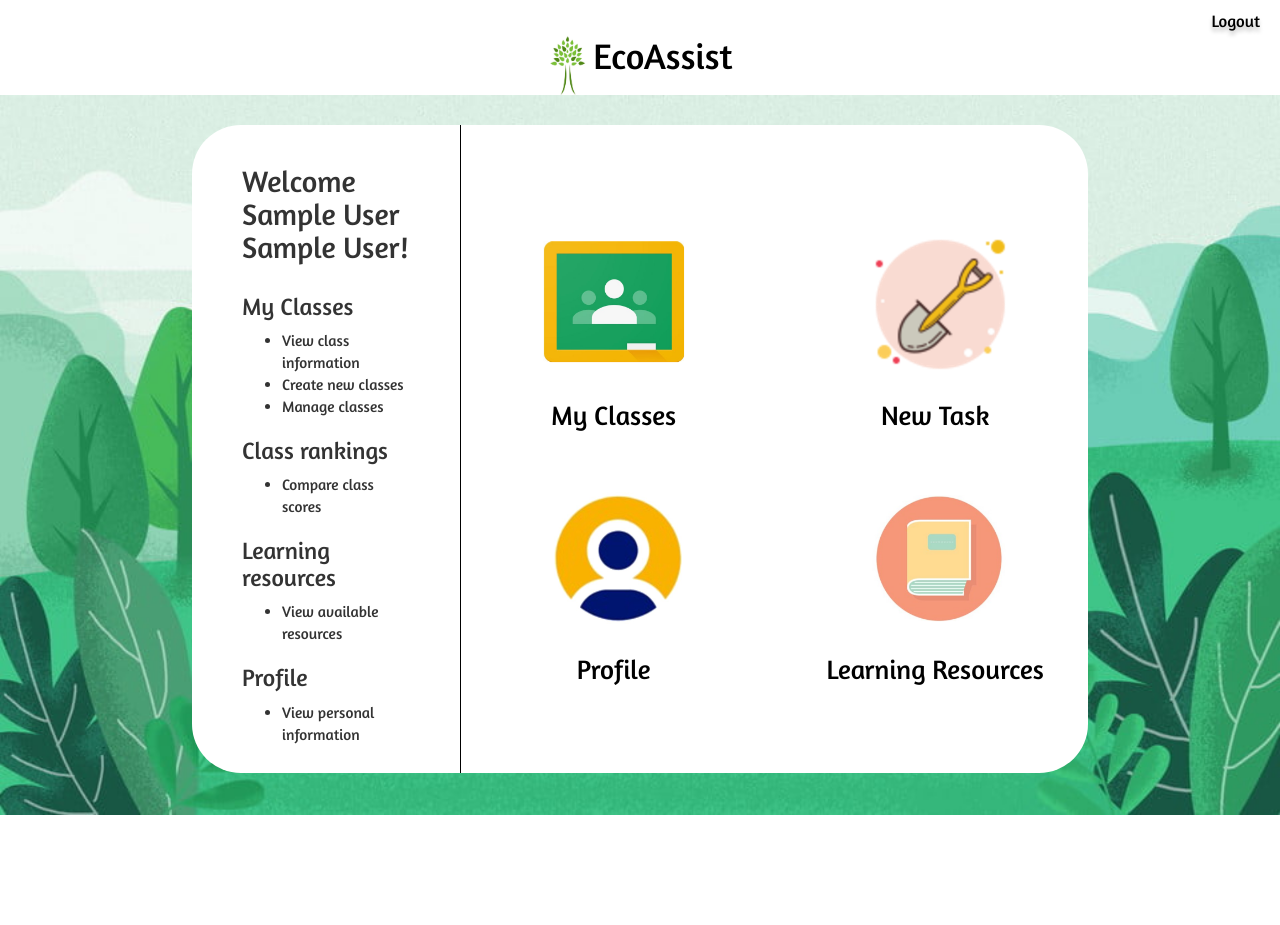
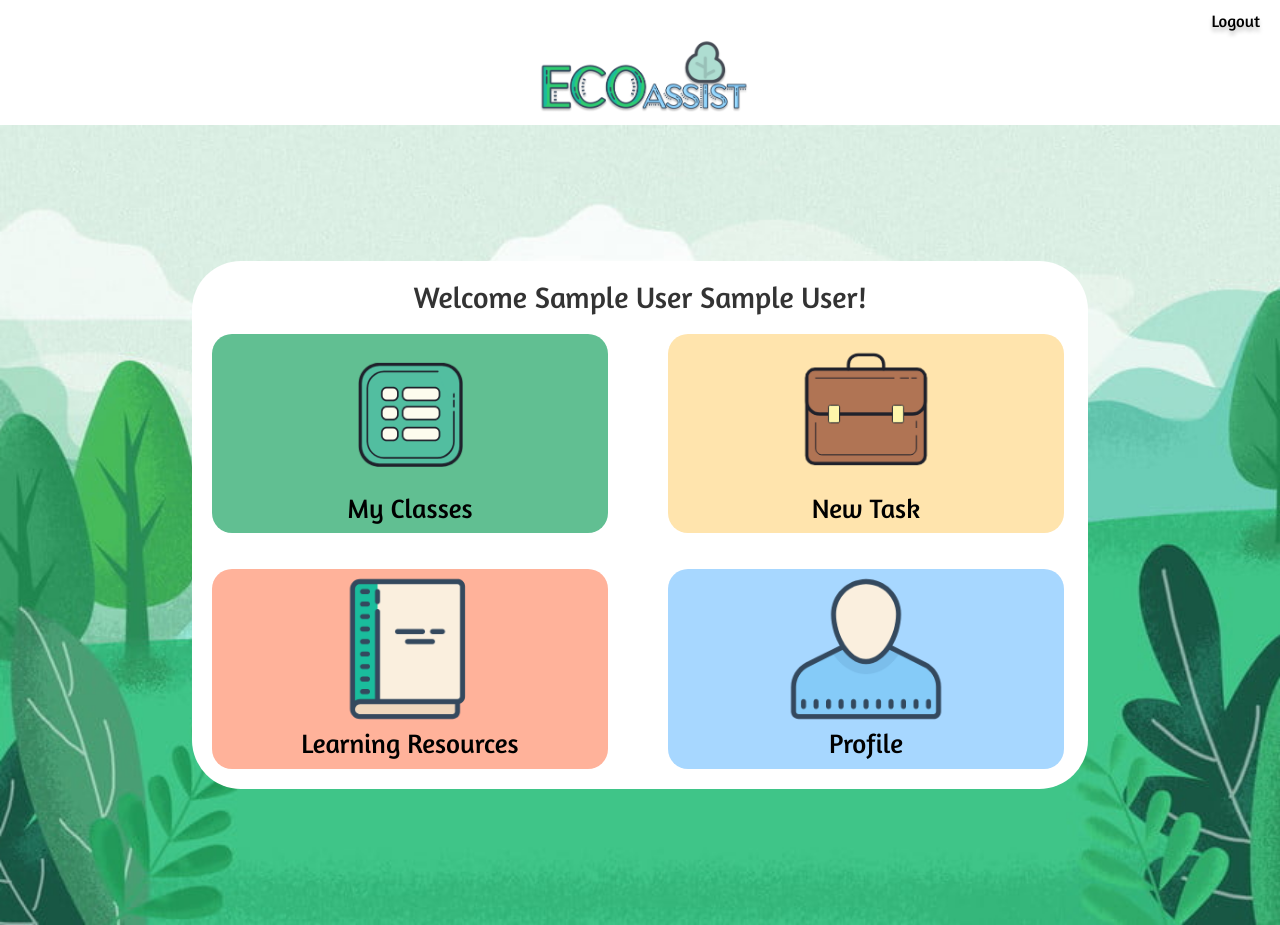
Before and after one commit to fwrhine/EcoAssist, a Flask app: page / in a window 1280 px wide. Before the commit the page ends 815 px from the top, so only its background shows below. Run offline with Flask 2, Linux system fonts and the light colour scheme; the visitor is signed in with stand-in values (Sample User, id 1); parts of the project's set-up code (start-up, migrations or seed data) failed here and were passed over; some libraries are stand-ins or nearby versions.

Commit message:
Front end updates

```diff
--- a/services/web/project/static/css/main.css
+++ b/services/web/project/static/css/main.css
@@ -10,7 +10,6 @@ body, html {
 /* ---------------------------- BASE CONTAINERS ----------------------------*/
 .background {
   background-image: url(../images/environmentalbackground.jpg);
-  height: 90%;
   background-position: center;
   background-repeat: no-repeat;
   background-size: cover;
@@ -18,16 +17,18 @@ body, html {
   display: flex;
   align-items: center;
   justify-content: center;
+  height: 100%;
 }
 
 .content {
   background-color: #FFFFFF;
   width: 70%;
-  height: 90%;
   margin-bottom: 1%;
   border-radius: 49px;
   display: inline-block;
   text-align: center;
+  margin-top: 20px;
+  margin-bottom: 20px;
 }
 
 /* Side menu */
@@ -63,9 +62,8 @@ body, html {
 }
 
 /* Home page container
-    (centering items without title header)*/
+(centering items without title header)*/
 .inner-content-home {
-  height: 100%;
   width: 100%;
   display: flex;
   align-items: center;
@@ -160,7 +158,8 @@ header {
 
 header img {
   vertical-align: middle;
-  height: 60px;
+  height: 80px;
+  margin-bottom: 10px;
 }
 
 header h1 {
@@ -231,7 +231,7 @@ input[type="submit"] {
 
 /* ---------------------------- HOME PAGE ----------------------------*/
 /* Welcome text section to the left */
-.welcome {
+/*.welcome {
   width: 30%;
   height: 100%;
   text-align: left;
@@ -241,19 +241,20 @@ input[type="submit"] {
   border-right: 1px solid #000000;
   float: left;
   overflow: auto;
-}
+}*/
 
-.welcome h2 {
+.welcomeHeader {
   border: none;
 }
 
 /* Home page menu links */
 .home-links {
-  width: 70%;
+  width: 100%;
   display: grid;
   grid-template-columns: 1fr 1fr;
   grid-column-gap: 16px;
   grid-row-gap: 16px;
+  margin-left: 20px;
 }
 
 .homeImageContainer {
@@ -262,11 +263,14 @@ input[type="submit"] {
   display: inline-block;
   /* To horizontally center images and caption */
   text-align: center;
+  border-radius: 20px;
+  width: 90%;
+  margin-bottom: 20px;
 }
 
 .homeImageContainer img {
-  width: 65%;
-  height: auto;
+  height: 160px;
+  width: auto;
 }
 
 .homeImageContainer h2 {
@@ -274,6 +278,22 @@ input[type="submit"] {
   display: block;
   margin: 0px;
   font-size: 27px;
+}
+
+#homeImage1 {
+  background-color: #61BF92;
+}
+
+#homeImage2 {
+  background-color: #FFE4AD;
+}
+
+#homeImage3 {
+  background-color: #FFB29A;
+}
+
+#homeImage4 {
+  background-color: #A7D7FF;
 }
 
 /* ---------------------------- TASK LIST ----------------------------*/
--- /dev/null
+++ b/services/web/project/static/hello.txt
@@ -0,0 +1 @@
+hi!
--- a/services/web/project/templates/award.html
+++ b/services/web/project/templates/award.html
@@ -1,10 +1,10 @@
 {% extends "base.html" %}
 
 {% block content %}
-<div>
+<div class="content">
   <h1>Give Award</h1>
   <br>
-  <form action="" method="post" novalidate>
+  <form id="awardForm" action="" method="post" novalidate>
     {{ form.hidden_tag() }}
 
     <p>
--- a/services/web/project/templates/award0.html
+++ b/services/web/project/templates/award0.html
@@ -1,7 +1,7 @@
 {% extends "base.html" %}
 
 {% block content %}
-<div class='wrapper'>
+<div class='content'>
   <h1>Choose Class</h1>
   <br>
   <form action="" method="post" novalidate>
--- a/services/web/project/templates/create_task.html
+++ b/services/web/project/templates/create_task.html
@@ -34,7 +34,6 @@
         <span style="color: red;">[{{ error }}]</span>
         {% endfor %}
       </p>
-      <br>
       <p>
         {{ form.details.label }}<br>
         {{ form.details(style="margin-left: 30px;") }}
--- a/services/web/project/templates/header.html
+++ b/services/web/project/templates/header.html
@@ -7,8 +7,7 @@
 </div>
 <header>
   <a id=loginButton href="{{ url_for('home') }}" style="color: black">
-    <img src="{{ url_for('static', filename='images/friendlytree.jpg') }}" alt="tree logo">
-    <h1>EcoAssist</h1>
+    <img src="{{ url_for('static', filename='images/logo.png') }}" alt="EcoAssist logo">
   </a>
 </header>
 
--- a/services/web/project/templates/home.html
+++ b/services/web/project/templates/home.html
@@ -4,94 +4,62 @@
 {% if session['logged_in'] %}
 {% if session['role'] == "teacher" %}
 <div class="content">
-	<div class='inner-content-home'>
-		<div class="welcome">
-			<h2>Welcome {{ session['first_name'] }} {{ session['last_name'] }}!</h2>
-			<h3>My Classes</h3>
-			<ul>
-				<li>View class information</li>
-				<li>Create new classes</li>
-				<li>Manage classes</li>
-			</ul>
-			<h3>Class rankings</h3>
-			<ul>
-				<li>Compare class scores</li>
-			</ul>
-			<h3>Learning resources</h3>
-			<ul>
-				<li>View available resources</li>
-			</ul>
-			<h3>Profile</h3>
-			<ul>
-				<li>View personal information</li>
-			</ul>
-		</div>
+	<h2 class="welcomeHeader">Welcome {{ session['first_name'] }} {{ session['last_name'] }}!</h2>
 	<div class="home-links">
 		<div class="homeImageContainer" id="homeImage1">
 			<a href="{{ url_for('class_list') }}">
-					<img src="{{ url_for('static', filename='images/classroomlogo.png') }}" alt="My classes">
+				<img src="{{ url_for('static', filename='images/list.png') }}" alt="My classes">
 				<h2>My Classes</h2>
 			</a>
 		</div>
 		<div class="homeImageContainer" id="homeImage2">
 			<a href="{{ url_for('create_task') }}">
-					<img src="{{ url_for('static', filename='images/shovel.png') }}" alt="New task">
+				<img src="{{ url_for('static', filename='images/task.png') }}" alt="New task">
 				<h2>New Task</h2>
 			</a>
 		</div>
 		<div class="homeImageContainer" id="homeImage3">
-				<a href="{{ url_for('profile') }}">
-					<img src="{{ url_for('static', filename='images/profilelogo.jpg') }}" alt="Profile">
-					<h2>Profile</h2>
-				</a>
-			</div>
-
-			<div class="homeImageContainer" id="homeImage4">
 			<a href="{{ url_for('learn') }}">
-					<img src="{{ url_for('static', filename='images/onlineresources.png') }}" alt="Learning resources">
+				<img src="{{ url_for('static', filename='images/learning.png') }}" alt="Learning resources">
 				<h2>Learning Resources</h2>
 			</a>
 		</div>
+		<div class="homeImageContainer" id="homeImage4">
+			<a href="{{ url_for('profile') }}">
+				<img src="{{ url_for('static', filename='images/profile.png') }}" alt="Profile">
+				<h2>Profile</h2>
+			</a>
 		</div>
 	</div>
 </div>
 {% else %}
 <div class="content">
-	<div class='inner-content-home'>
-		<div class="welcome">
-			<h2>Welcome {{ session['first_name'] }} {{ session['last_name'] }}!</h2>
-			<br>
-			<p><b>Tasks</b> will contain new challenges for you to complete.</p>
-			<p><b>Leaderboard</b> will show how you stack up against your classmates.</p>
-			<p><b>Learn</b> more to better understand the importance of these challenges.</p>
-			<p><b>Profile</b> view will display your personal information and achievements.</p>
-		</div>
+	<h2 class="welcomeHeader">Welcome {{ session['first_name'] }} {{ session['last_name'] }}!</h2>
 	<div class="home-links">
 		<div class="homeImageContainer" id="homeImage1">
 			<a href="{{ url_for('task_list') }}">
-					<img src="static/images/shovel.png" alt="My classes">
+				<img src="static/images/task.png" alt="Tasks">
 				<h2>Tasks</h2>
 			</a>
 		</div>
 		<div class="homeImageContainer" id="homeImage2">
 			<a href="{{ url_for('leaderboard') }}">
-					<img src="static/images/classroomlogo.png" alt="New task">
+				<img src="static/images/list.png" alt="Leaderboard">
 				<h2>Leaderboard</h2>
 			</a>
 		</div>
 		<div class="homeImageContainer" id="homeImage3">
-				<a href="{{ url_for('profile') }}">
-					<img src="static/images/profilelogo.jpg" alt="Profile">
-					<h2>Profile</h2>
+			<a href="{{ url_for('learn') }}">
+				<img src="static/images/learning.png" alt="Learning">
+				<h2>Learning</h2>
 			</a>
 		</div>
 
 		<div class="homeImageContainer" id="homeImage4">
-				<a href="{{ url_for('learn') }}">
-					<img src="static/images/onlineresources.png" alt="Learning resources">
-					<h2>Learn</h2>
+			<a href="{{ url_for('profile') }}">
+				<img src="static/images/profile.png" alt="Profile">
+				<h2>Profile</h2>
 			</a>
-			</div>
 		</div>
 	</div>
 </div>
--- a/services/web/project/templates/register.html
+++ b/services/web/project/templates/register.html
@@ -3,7 +3,7 @@
 {% block content %}
 <div class='content'>
   <h2><a onclick="goBack()" class="	fa fa-angle-left" style="float:left; padding-left:30px;">
-  </a>Register - {% if session['role']=='teacher' %}Teacher{% else %}Student{% endif %}</h2>
+  </a>Register | {% if session['role']=='teacher' %}Teacher{% else %}Student{% endif %}</h2>
   <div class='inner-content-login'>
     <form action='' method="post" novalidate>
       {{ form.hidden_tag() }}
```
Also changed, not shown: other parts of services/web/project/static/css/main.css (+21 -6 lines), services/web/project/templates/profile.html (+6 -6 lines), services/web/project/static/images/classroomlogo.png (deleted), services/web/project/static/images/friendlytree.jpg (deleted), services/web/project/static/images/learning.png (added), services/web/project/static/images/list.png (added), services/web/project/static/images/logo.png (added), services/web/project/static/images/onlineresources.png (deleted), services/web/project/static/images/profile.png (added), services/web/project/static/images/profilelogo.jpg (deleted), services/web/project/static/images/shovel.png (deleted), services/web/project/static/images/task.png. Lines whose indentation alone changed are shown as unchanged.
